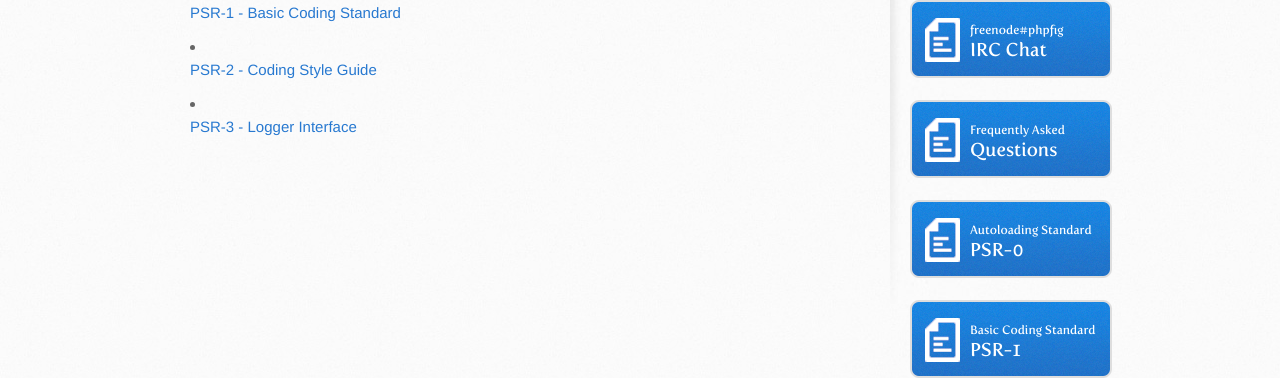
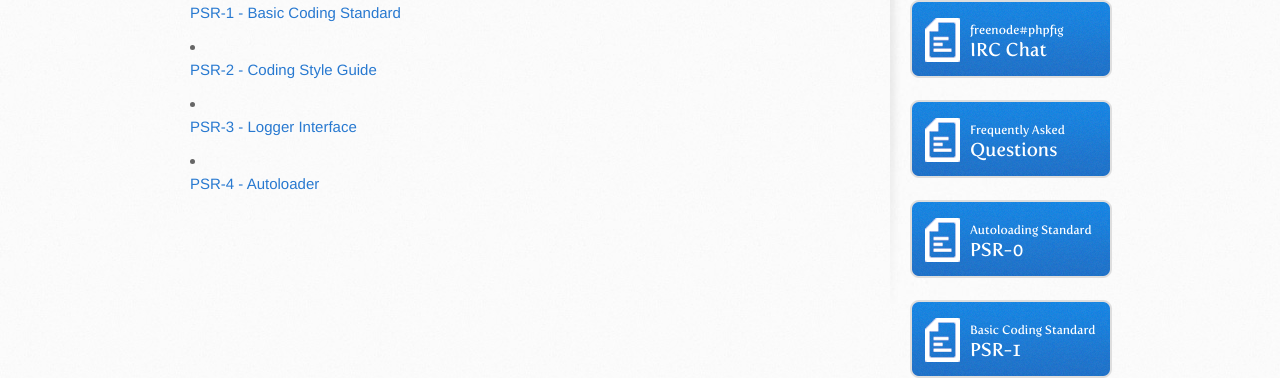
Before and after one commit to php-fig/www.php-fig.org, a Jekyll site: the page built from psr/index.md, in a window 1280 px wide. Shown: the part 432-810 px from the top of the page. Built offline with Jekyll 4.4.1, drawn with Linux system fonts in a browser that asks for light colours; Markdown is read by kramdown in place of the engine named in the settings.

Commit message:
Update index.md to add PSR-4
Add PSR-4 to list of accepted PSRs on http://www.php-fig.org/psr/ page.

```diff
--- a/psr/index.md
+++ b/psr/index.md
@@ -14,3 +14,5 @@ title:  PSR Overview
 - [PSR-2 - Coding Style Guide](/psr/psr-2)
 
 - [PSR-3 - Logger Interface](/psr/psr-3)
+
+- [PSR-4 - Autoloader](/psr/psr-4)
```
